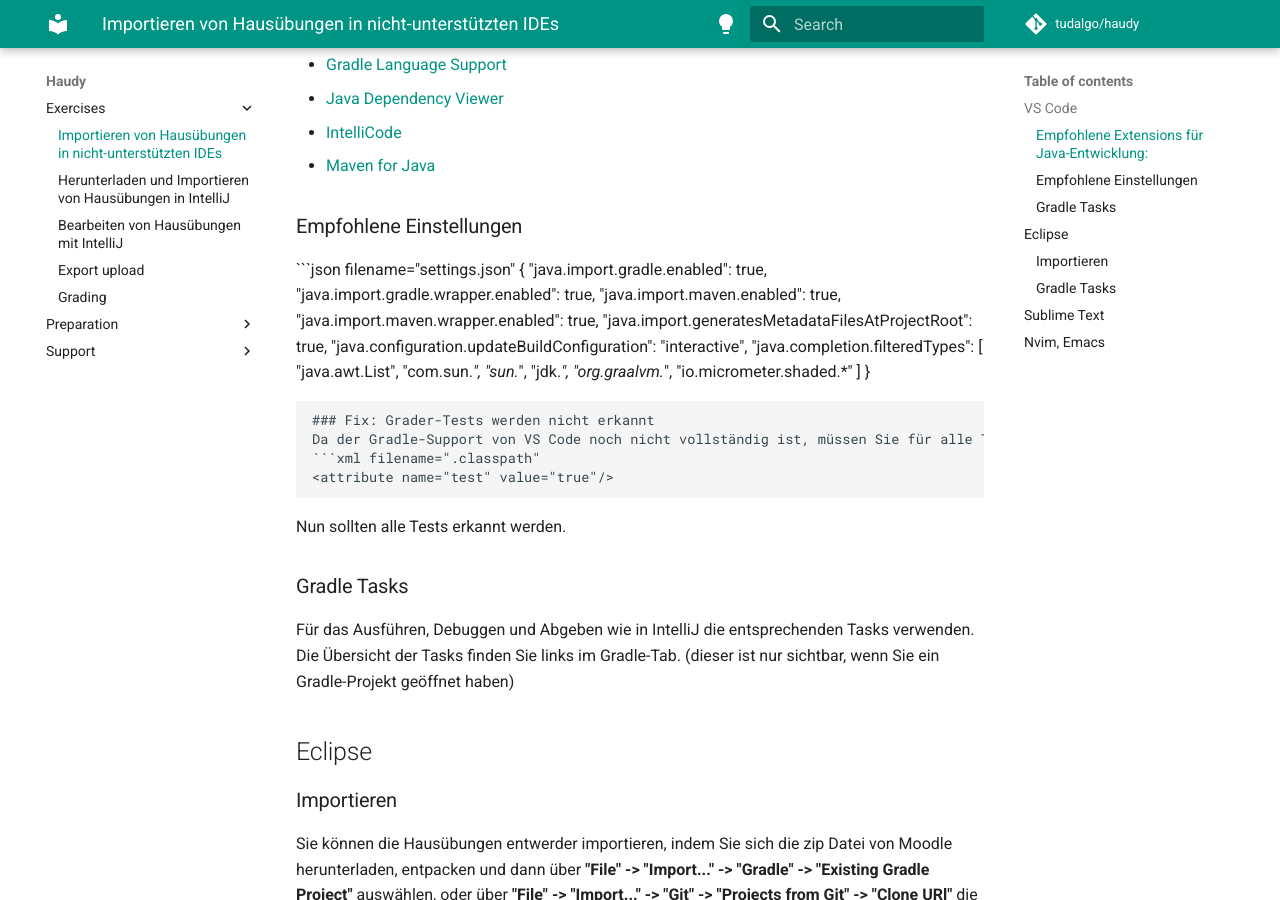
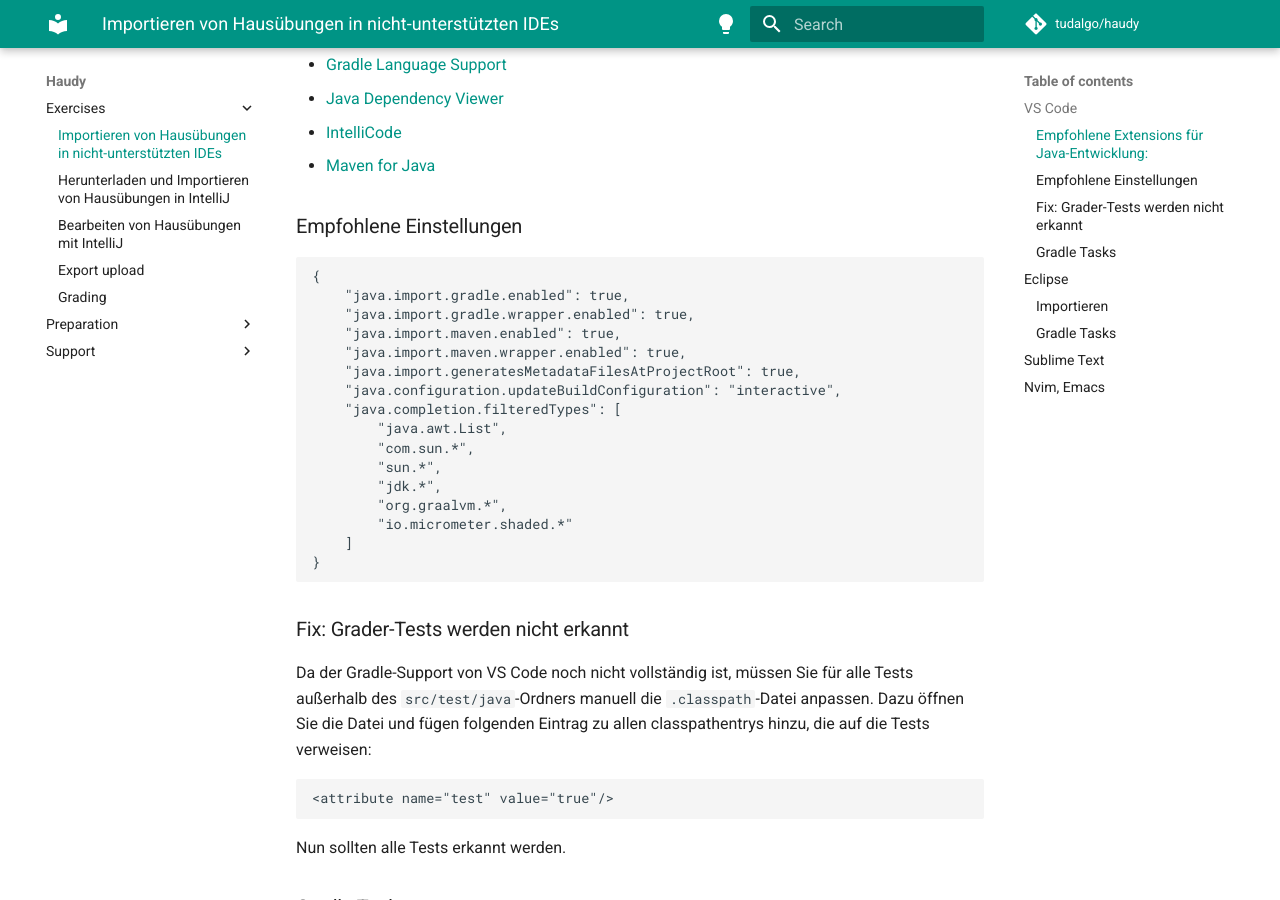
Before and after one commit to tudagrade/wiki, an MkDocs documentation site: the page built from docs/exercises/download-import-unsupported.md, in a window 1280 px wide and 900 px high, scrolled down 517 px. Built offline with MkDocs 1.6.1 and Material for MkDocs 9.7.7, drawn with Linux system fonts in a browser that asks for light colours; comment, search, counter and statistics services are not loaded.

Commit message:
Remove filenames for md replacing mdx

````diff
--- a/docs/exercises/download-import-unsupported.md
+++ b/docs/exercises/download-import-unsupported.md
@@ -15,7 +15,7 @@
 * [Maven for Java](https://marketplace.visualstudio.com/items?itemName=vscjava.vscode-maven)
 
 ### Empfohlene Einstellungen
-```json filename="settings.json"
+```json
 {
     "java.import.gradle.enabled": true,
     "java.import.gradle.wrapper.enabled": true,
@@ -35,7 +35,7 @@
 ```
 ### Fix: Grader-Tests werden nicht erkannt
 Da der Gradle-Support von VS Code noch nicht vollständig ist, müssen Sie für alle Tests außerhalb des `src/test/java`-Ordners manuell die `.classpath`-Datei anpassen. Dazu öffnen Sie die Datei und fügen folgenden Eintrag zu allen classpathentrys hinzu, die auf die Tests verweisen:
-```xml filename=".classpath"
+```xml
 <attribute name="test" value="true"/>
 ```
 Nun sollten alle Tests erkannt werden.
````
